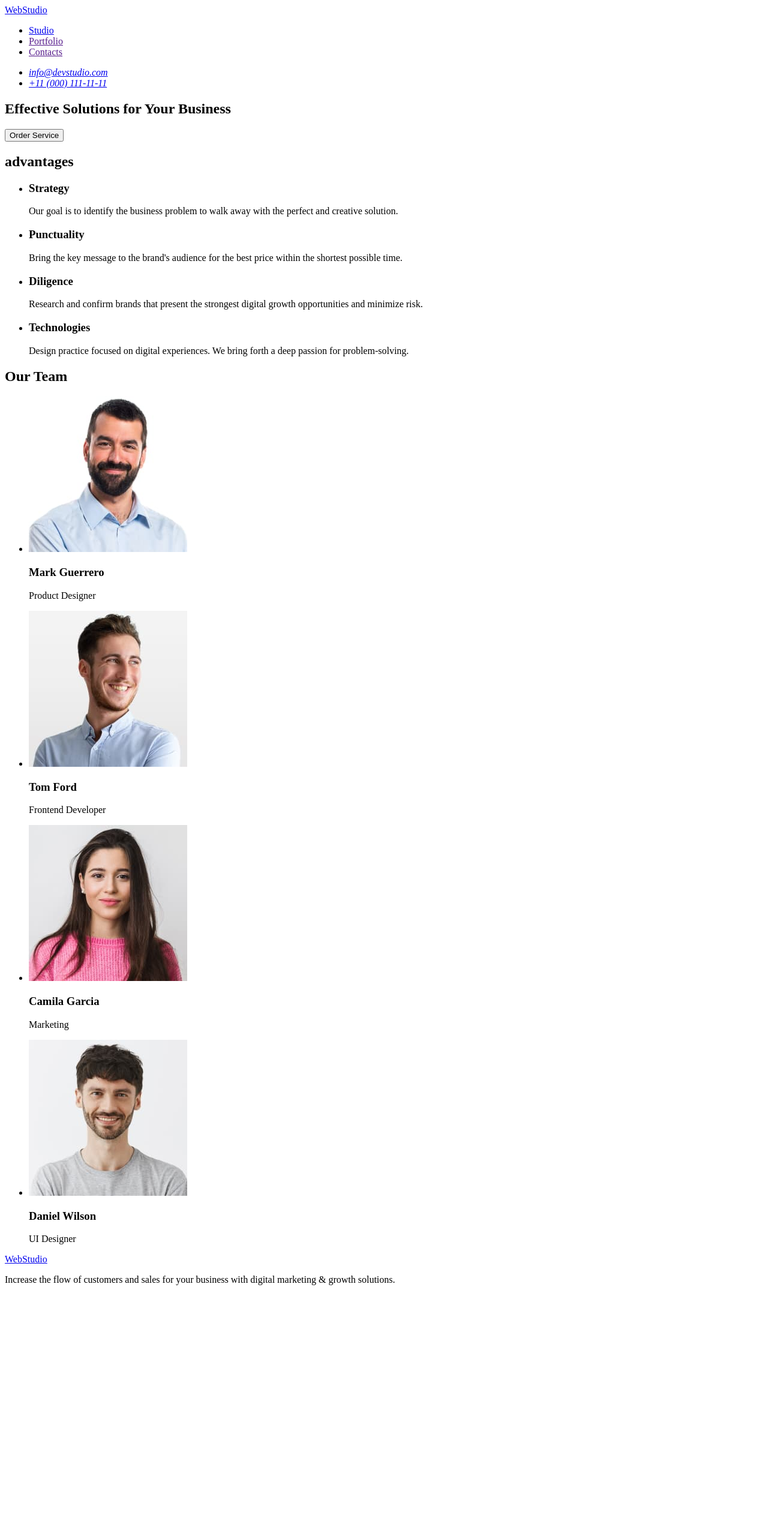
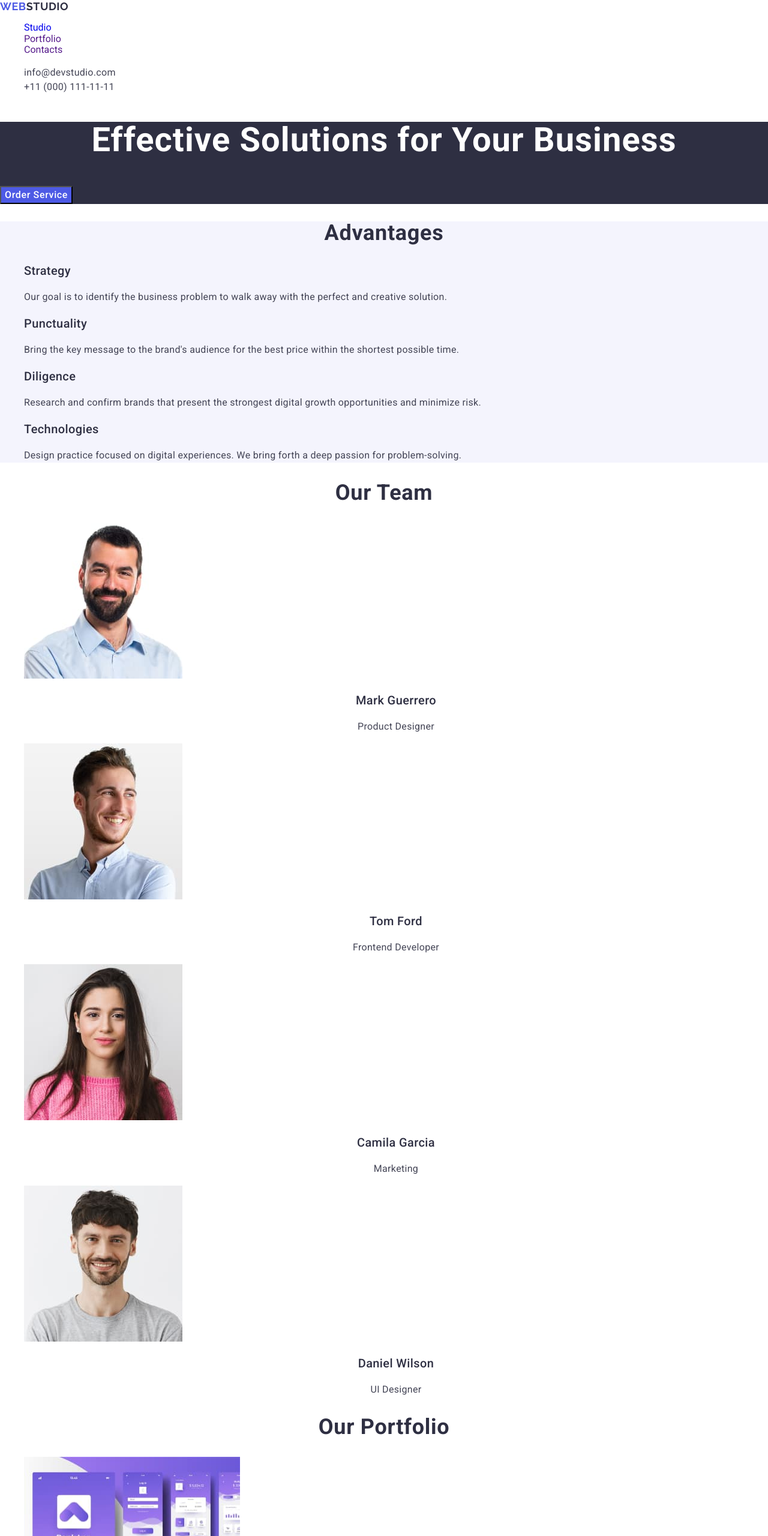
Before and after one commit to Oksana-Kravchenko/goit-markup-hw-05, a plain HTML site: page index.html in a window 1280 px wide. Shown: the top 2560 px of the page at 60% size. Before the commit the page ends 2158 px from the top, so only its background shows below. Drawn offline with nearby package versions, Linux system fonts and the light colour scheme.

Commit message:
uppdate index html file

```diff
--- /dev/null
+++ b/css/styles.css
@@ -0,0 +1,197 @@
+body {
+    font-family: 'Roboto', sans-serif;
+    color: #434455;
+    background-color: #ffffff;
+}
+
+ol,
+ul {
+    list-style: none;
+}
+
+a {
+    text-decoration: none;
+}
+.page-header {
+    background-color: #ffffff;
+}
+.upper-logo {
+    font-family: "Raleway", sans-serif;
+    font-weight: 700;
+    font-size: 18px;
+    line-height: 1.16667;
+    letter-spacing: 0.03em;
+    text-transform: uppercase;
+    color: #4d5ae5;
+}
+.studio-logo {
+    font-family: 'Raleway', sans-serif;
+    font-weight: 700;
+    font-size: 18px;
+    line-height: 1.17;
+    letter-spacing: 0.03em;
+    text-transform: uppercase;
+    color: #2e2f42;
+}
+.nav-menu {
+    font-weight: 500;
+    font-size: 16px;
+    line-height: 1.5;
+    letter-spacing: 0.02em;
+    color: #2e2f42;
+}
+.address-menu {
+    font-style: normal;
+}
+.address-info {
+    font-weight: 400;
+    font-size: 16px;
+    line-height: 1.5;
+    letter-spacing: 0.02em;
+    color: #434455;
+}
+.nav-menu:hover,
+:focus {
+     color: #404bbf;
+}
+.address-info:hover,
+:focus {
+    color: #404bbf;
+    /* --- one section --- */
+}
+.one-section {
+    background-color: #2e2f42;
+}
+.page-title {
+    font-weight: 700;
+    font-size: 56px;
+    line-height: 1.07143;
+    letter-spacing: 0.02em;
+    text-align: center;
+    color: #fff;
+}
+.one-section-button {
+    font-family: inherit;
+    background-color: #4d5ae5;
+    font-weight: 500;
+    font-size: 16px;
+    line-height: 1.5;
+    letter-spacing: 0.04em;
+    color: #ffffff;
+    text-align: center;
+    cursor: pointer;
+}
+.one-section-button:hover,
+:focus {
+    background-color: #404bbf;
+}
+/* --- two section --- */
+
+.page-title-two {
+    font-weight: 700;
+    font-size: 36px;
+    line-height: 1.1;
+    letter-spacing: 0.02em;
+    text-transform: capitalize;
+    text-align: center;
+    color: #2e2f42;
+}
+.page-title-advantages {
+    font-weight: 500;
+    font-size: 20px;
+    line-height: 1.2;
+    letter-spacing: 0.02em;
+    color: #2e2f42;
+}
+.text-advantages {
+    font-weight: 400;
+    font-size: 16px;
+    line-height: 1.5;
+    letter-spacing: 0.02em;
+}
+/* --- three section --- */
+.two-section {
+    background-color: #f4f4fd;
+}
+.page-title-team {
+    font-weight: 700;
+    font-size: 36px;
+    line-height: 1.11111;
+    letter-spacing: 0.02em;
+    text-transform: capitalize;
+    text-align: center;
+    color: #2e2f42;
+}
+.team-card {
+    background-color: #ffffff;
+}
+.name-team {
+    font-weight: 500;
+    font-size: 20px;
+    line-height: 1.2;
+    letter-spacing: 0.02em;
+    text-align: center;
+    color: #2e2f42;
+}
+.profession-team {
+    font-weight: 400;
+    font-size: 16px;
+    line-height: 1.5;
+    letter-spacing: 0.02em;
+    text-align: center;
+}
+/* --- four section --- */
+.page-title-portfolio {
+    font-weight: 700;
+    font-size: 36px;
+    line-height: 1.11111;
+    letter-spacing: 0.02em;
+    text-transform: capitalize;
+    text-align: center;
+    color: #2e2f42;
+}
+.portfolio-card {
+    background-color: #ffffff;
+}
+.portfolio-application {
+    font-weight: 500;
+    font-size: 20px;
+    line-height: 1.2;
+    letter-spacing: 0.02em;
+    color: #2e2f42;
+}
+.portfolio-direction {
+    font-size: 16px;
+    line-height: 1.5;
+    letter-spacing: 0.02em;
+    color: #434455;
+}
+/* --- footer --- */
+.lower-box {
+    background-color: #2e2f42;
+}
+.footer-logo {
+    font-family: "Raleway", sans-serif;
+    font-weight: 700;
+    font-size: 18px;
+    line-height: 1.16667;
+    letter-spacing: 0.03em;
+    text-transform: uppercase;
+    color: #4d5ae5;
+}
+.footer-studio-logo {
+    font-family: "Raleway", sans-serif;
+    font-weight: 700;
+    font-size: 18px;
+    line-height: 1.16667;
+    letter-spacing: 0.03em;
+    text-transform: uppercase;
+    color: #f4f4fd;
+}
+.footer-info {
+    font-weight: 400;
+    font-size: 16px;
+    line-height: 1.5;
+    letter-spacing: 0.02em;
+    color: #f4f4fd;
+}
--- a/index.html
+++ b/index.html
@@ -2,117 +2,186 @@
 <html lang="en">
   <head>
     <meta charset="UTF-8" />
-    <meta name="viewport" content="width=<header>, initial-scale=1.0" />
+    <meta name="viewport" content="width=device-width, initial-scale=1.0"/>
     <title>WebStudio</title>
+    <!-- Google Fonts links -->
+    <link rel="preconnect" href="https://fonts.googleapis.com"/>
+    <link rel="preconnect" href="https://fonts.gstatic.com" crossorigin/>
+    <link href="https://fonts.googleapis.com/css2?family=Raleway:wght@700&family=Roboto:wght@400;500;700&display=swap"
+        rel="stylesheet"/>
+        <!-- Modern Normalize link -->
+    <link rel="stylesheet"
+        href="https://cdnjs.cloudflare.com/ajax/libs/modern-normalize/2.0.0/modern-normalize.min.css">
+        <!-- Own styles link -->
+        <link rel="stylesheet" href="./css/styles.css">
   </head>
   <body>
-    <header>
+    <header class="page-header">
       <nav>
-        <a href="./index.html">WebStudio</a>
+        <a href="./index.html" class="upper-logo">Web<span class="studio-logo">Studio</span> </a>
         <ul>
-          <li><a href="./index.html">Studio</a></li>
-          <li><a href="">Portfolio</a></li>
-          <li><a href="">Contacts</a></li>
+          <li><a href="./index.html" class="=nav-menu">Studio</a></li>
+          <li><a href="" class="=nav-menu">Portfolio</a></li>
+          <li><a href="" class="=nav-menu">Contacts</a></li>
         </ul>
       </nav>
-      <address>
+      <address class="address-menu">
         <ul>
           <li>
-            <a href="mailto:info@devstudio.com">info@devstudio.com</a>
+            <a href="mailto:info@devstudio.com" class="address-info">info@devstudio.com</a>
           </li>
           <li>
-            <a href="tel:+110001111111">+11 (000) 111-11-11</a>
+            <a href="tel:+110001111111" class="address-info">+11 (000) 111-11-11</a>
           </li>
         </ul>
       </address>
     </header>
     <main>
-      <section>
-        <h1>Effective Solutions for Your Business</h1>
-        <button type="button">Order Service</button>
+      <section class="one-section">
+        <h1 class="page-title">Effective Solutions for Your Business</h1>
+        <button type="button" class="one-section-button">Order Service</button>
       </section>
-      <section>
-        <h2>advantages</h2>
+      <section class="two-section">
+        <h2 class="page-title-two">advantages</h2>
         <ul>
           <li>
-            <h3>Strategy</h3>
-            <p>
+            <h3 class="page-title-advantages">Strategy</h3>
+            <p class="text-advantages">
               Our goal is to identify the business problem to walk away with the
               perfect and creative solution.
             </p>
           </li>
           <li>
-            <h3>Punctuality</h3>
-            <p>
+            <h3 class="page-title-advantages">Punctuality</h3>
+            <p class="text-advantages">
               Bring the key message to the brand's audience for the best price
               within the shortest possible time.
             </p>
           </li>
           <li>
-            <h3>Diligence</h3>
-            <p>
+            <h3 class="page-title-advantages">Diligence</h3>
+            <p class="text-advantages">
               Research and confirm brands that present the strongest digital
               growth opportunities and minimize risk.
             </p>
           </li>
           <li>
-            <h3>Technologies</h3>
-            <p>
+            <h3 class="page-title-advantages">Technologies</h3>
+            <p class="text-advantages">
               Design practice focused on digital experiences. We bring forth a
               deep passion for problem-solving.
             </p>
           </li>
         </ul>
       </section>
-      <section>
-        <h2>Our Team</h2>
+      <section     class="three-section">
+        <h2 class="page-title-team">Our Team</h2>
         <ul>
-          <li>
+          <li class="team-card">
             <img
               src="./images/our-team/mark-guerrero.jpg"
               alt="Mark Guerrero avatar"
               width="264"
               height="260"
             />
-            <h3>Mark Guerrero</h3>
-            <p>Product Designer</p>
+            <h3 class="name-team">Mark Guerrero</h3>
+            <p class="profession-team">Product Designer</p>
           </li>
-          <li>
+          <li class="team-card">
             <img
               src="./images/our-team/tom-ford.jpg"
               alt="Tom Ford avatar"
               width="264"
               height="260"
             />
-            <h3>Tom Ford</h3>
-            <p>Frontend Developer</p>
+            <h3 class="name-team">Tom Ford</h3>
+            <p class="profession-team">Frontend Developer</p>
           </li>
-          <li>
+          <li class="team-card">
             <img
               src="./images/our-team/camila-garciya.jpg"
               alt="Camila Garcia avatar"
               width="264"
               height="260"
             />
-            <h3>Camila Garcia</h3>
-            <p>Marketing</p>
+            <h3 class="name-team">Camila Garcia</h3>
+            <p class="profession-team">Marketing</p>
           </li>
-          <li>
+          <li class="team-card">
             <img
               src="./images/our-team/daniel-wilson.jpg"
               alt="Daniel Wilson avatar"
               width="264"
               height="260"
             />
-            <h3>Daniel Wilson</h3>
-            <p>UI Designer</p>
+            <h3 class="name-team">Daniel Wilson</h3>
+            <p class="profession-team">UI Designer</p>
+          </li>
+        </ul>
+      </section>
+      <section class="four section">
+        <h2 class="page-title-portfolio">Our Portfolio</h2>
+        <ul>
+          <li class="portfolio-card">
+            <img
+            src="./images/our-portfolio/banking-app.jpg"
+            alt="banking-app"
+            width="360"
+            height="300"/>
+            <h3 class="portfolio-application">Banking App</h3>
+            <p class="portfolio-direction">Ap</p>
+          </li>
+          <li class="portfolio-card">
+             <img
+            src="./images/our-portfolio/cashless-payment.jpg"
+            alt="cashless-payment"
+            width="360"
+            height="300"/>
+            <h3 class="portfolio-application">Cashless Paymen</h3>
+            <p class="portfolio-direction">Marketing</p>
+          </li>
+          <li class="portfolio-card">
+            <img
+            src="./images/our-portfolio/meditation-app.jpg"
+            alt="meditation-app"
+            width="360"
+            height="300"/>
+            <h3 class="portfolio-application">Meditation App</h3>
+            <p  class="portfolio-direction">App</p>
+          </li>
+          <li class="portfolio-card">
+            <img
+            src="./images/our-portfolio/taxi-service.jpg"
+            alt="taxi-service"
+            width="360"
+            height="300"/>
+            <h3 class="portfolio-application">Taxi Service</h3>
+            <p class="portfolio-direction">Marketing</p>
+          </li>
+          <li class="portfolio-card">
+             <img
+            src="./images/our-portfolio/screen-illustrations.jpg"
+            alt="screen-illustrations"
+            width="360"
+            height="300"/>
+            <h3 class="portfolio-application">Screen Illustrations</h3>
+            <p class="portfolio-direction">Design</p>
+          </li>
+          <li class="portfolio-card">
+             <img
+            src="./images/our-portfolio/online-courses.jpg"
+            alt="online-courses"
+            width="360"
+            height="300"/>
+             <h3 class="portfolio-application">Online Courses</h3>
+            <p class="portfolio-direction">Marketing</p>
           </li>
         </ul>
       </section>
     </main>
-    <footer>
-      <a href="./index.html">WebStudio</a>
-      <p>
+    <footer class="lower-box">
+      <a href="./index.html" class="footer-logo">Web<span class="footer-studio-logo">Studio</span> </a>
+      <p class="footer-info">
         Increase the flow of customers and sales for your business with digital
         marketing & growth solutions.
       </p>
```
Also changed, not shown: images/our-portfolio/banking-app.jpg (added), images/our-portfolio/cashless-payment.jpg (added), images/our-portfolio/meditation-app.jpg (added), images/our-portfolio/online-courses.jpg (added), images/our-portfolio/screen-illustrations.jpg (added), images/our-portfolio/taxi-service.jpg (added).
